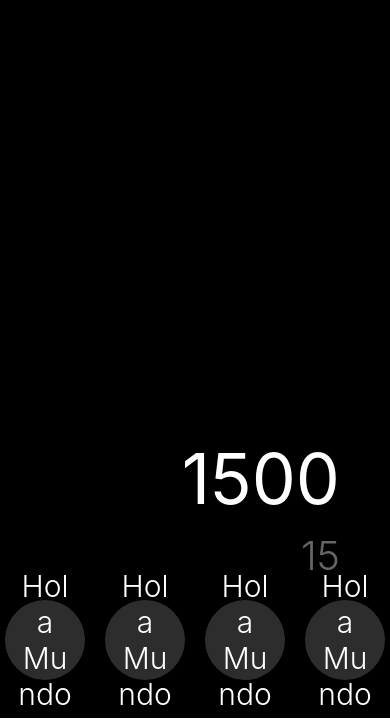
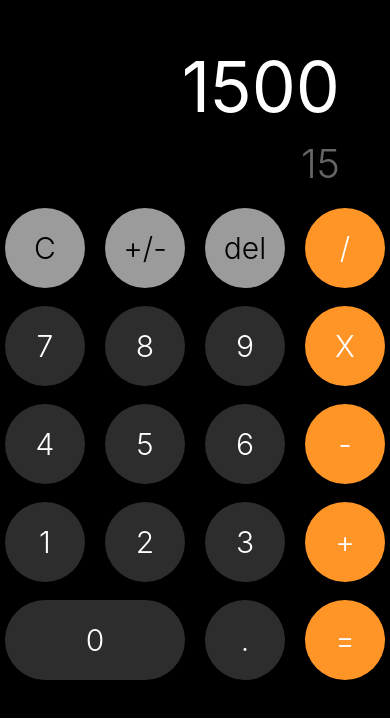
Before and after one commit to GerardoGarcia79/03-iosCalculator, a React Native app: screen / in a window 390 px wide. Shown: the part 126-848 px from the top of the page. Built offline with nearby package versions, Linux system fonts and the light colour scheme.

Commit message:
Botón de calculadora

```diff
--- /dev/null
+++ b/src/presentation/components/CalculatorButton.tsx
@@ -0,0 +1,36 @@
+/* eslint-disable react-native/no-inline-styles */
+import React from 'react';
+import {Pressable, Text} from 'react-native';
+import {colors, globalStyles} from '../../config/theme/app-theme';
+
+interface Props {
+  label: string;
+  color?: string;
+  doubleSize?: boolean;
+  blackText?: boolean;
+}
+
+export const CalculatorButton = ({
+  label,
+  color = colors.darkGray,
+  doubleSize = false,
+  blackText = false,
+}: Props) => {
+  return (
+    <Pressable
+      style={({pressed}) => ({
+        ...globalStyles.button,
+        backgroundColor: color,
+        width: doubleSize ? 180 : 80,
+        opacity: pressed ? 0.8 : 1,
+      })}>
+      <Text
+        style={{
+          ...globalStyles.buttonText,
+          color: blackText ? 'black' : 'white',
+        }}>
+        {label}
+      </Text>
+    </Pressable>
+  );
+};
--- a/src/presentation/screens/CalculatorScreen.tsx
+++ b/src/presentation/screens/CalculatorScreen.tsx
@@ -1,7 +1,8 @@
 /* eslint-disable react-native/no-inline-styles */
 import React from 'react';
-import {Pressable, Text, View} from 'react-native';
-import {globalStyles} from '../../config/theme/app-theme';
+import {Text, View} from 'react-native';
+import {colors, globalStyles} from '../../config/theme/app-theme';
+import {CalculatorButton} from '../components/CalculatorButton';
 
 export const CalculatorScreen = () => {
   return (
@@ -12,18 +13,37 @@
       </View>
 
       <View style={globalStyles.row}>
-        <Pressable style={globalStyles.button}>
-          <Text style={globalStyles.buttonText}>Hola Mundo</Text>
-        </Pressable>
-        <Pressable style={globalStyles.button}>
-          <Text style={globalStyles.buttonText}>Hola Mundo</Text>
-        </Pressable>
-        <Pressable style={globalStyles.button}>
-          <Text style={globalStyles.buttonText}>Hola Mundo</Text>
-        </Pressable>
-        <Pressable style={globalStyles.button}>
-          <Text style={globalStyles.buttonText}>Hola Mundo</Text>
-        </Pressable>
+        <CalculatorButton label={'C'} color={colors.lightGray} blackText />
+        <CalculatorButton label={'+/-'} color={colors.lightGray} blackText />
+        <CalculatorButton label={'del'} color={colors.lightGray} blackText />
+        <CalculatorButton label={'/'} color={colors.orange} />
+      </View>
+
+      <View style={globalStyles.row}>
+        <CalculatorButton label={'7'} color={colors.darkGray} />
+        <CalculatorButton label={'8'} color={colors.darkGray} />
+        <CalculatorButton label={'9'} color={colors.darkGray} />
+        <CalculatorButton label={'X'} color={colors.orange} />
+      </View>
+
+      <View style={globalStyles.row}>
+        <CalculatorButton label={'4'} color={colors.darkGray} />
+        <CalculatorButton label={'5'} color={colors.darkGray} />
+        <CalculatorButton label={'6'} color={colors.darkGray} />
+        <CalculatorButton label={'-'} color={colors.orange} />
+      </View>
+
+      <View style={globalStyles.row}>
+        <CalculatorButton label={'1'} color={colors.darkGray} />
+        <CalculatorButton label={'2'} color={colors.darkGray} />
+        <CalculatorButton label={'3'} color={colors.darkGray} />
+        <CalculatorButton label={'+'} color={colors.orange} />
+      </View>
+
+      <View style={globalStyles.row}>
+        <CalculatorButton label={'0'} color={colors.darkGray} doubleSize />
+        <CalculatorButton label={'.'} color={colors.darkGray} />
+        <CalculatorButton label={'='} color={colors.orange} />
       </View>
     </View>
   );
```
